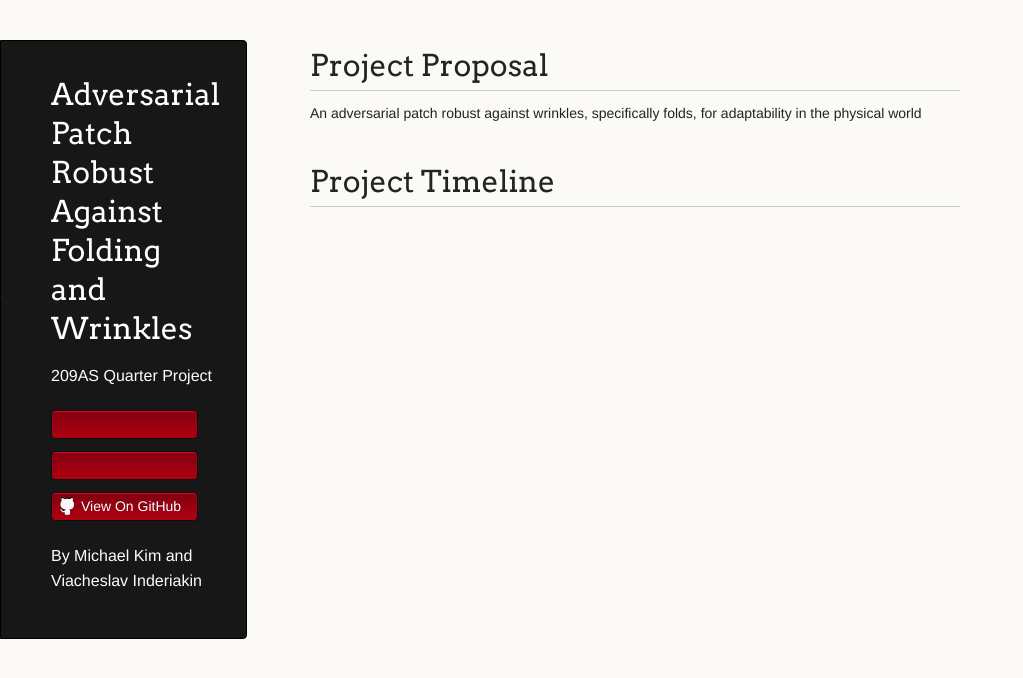
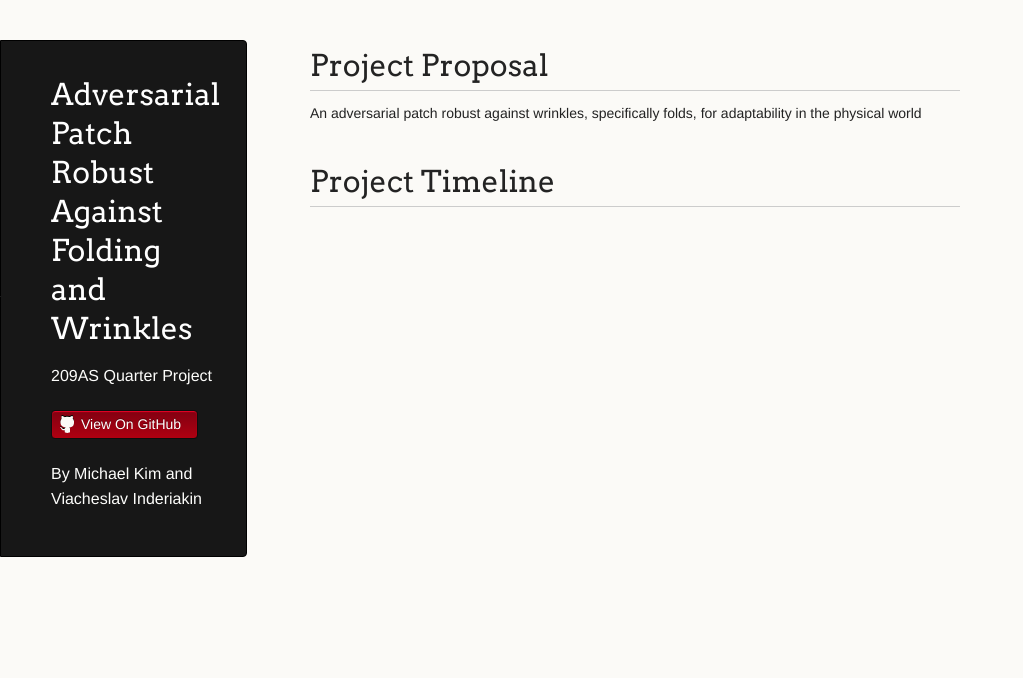
Before and after one commit to SlavaInder/209AS_Adversarial_Patch, a Jekyll site: the page built from docs/index.md, in a window 1280 px wide. Shown: the top 678 px of the page, without its empty margins (0-1023 px from the left). Built offline with Jekyll 4.4.1, drawn with Linux system fonts in a browser that asks for light colours; our own code applies the rules of GitHub Pages for plain Markdown files.

```diff
--- a/docs/_layouts/default.html
+++ b/docs/_layouts/default.html
@@ -20,8 +20,8 @@
 
         <ul>
           {% if site.show_downloads %}
-            <li </li>
-            <li </li>
+            <!--<li </li>
+            <li </li>-->
           {% endif %}
           <li><a class="buttons github" href="{{ site.github.repository_url }}">View On GitHub</a></li>
         </ul>
```
